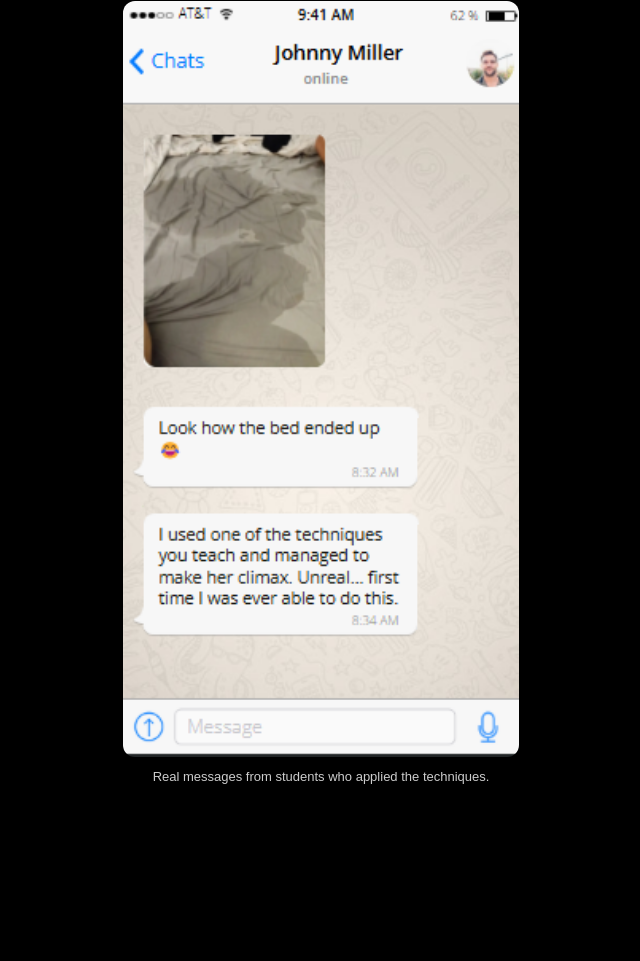
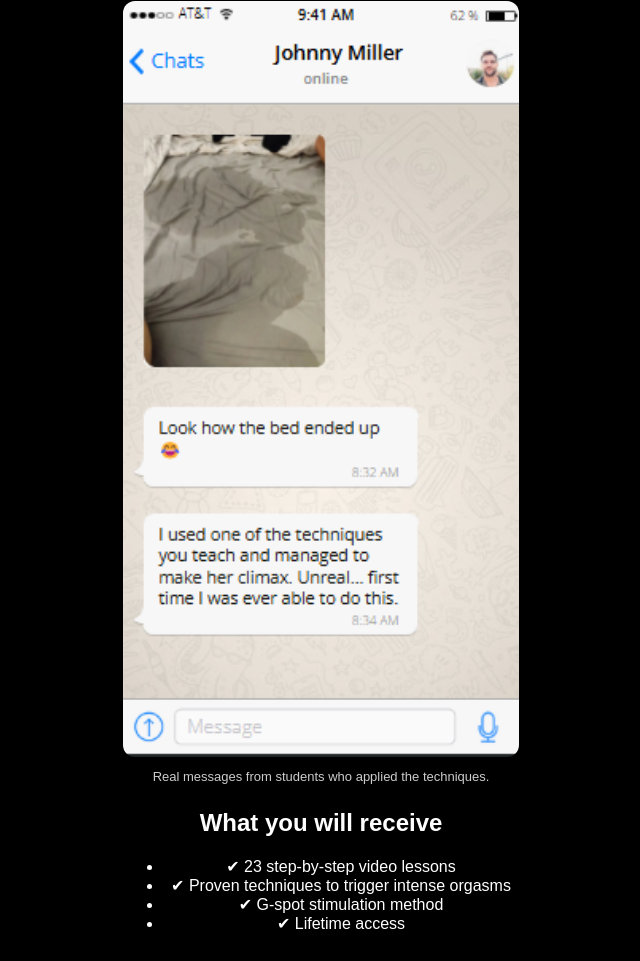
Before and after one commit to igoralejandro123/quiz-site, a website: page public/vendas.html in a window 1280 px wide. Shown: the part 3456-4417 px from the top of the page, without its empty margins (319-959 px from the left). Before the commit the page ends 4277 px from the top, so only its background shows below. Drawn offline with Linux system fonts and the light colour scheme.

Commit message:
Update vendas.html

```diff
--- a/public/vendas.html
+++ b/public/vendas.html
@@ -118,6 +118,18 @@
 
 </section>
 
+<section class="receive-section">
+
+  <h2>What you will receive</h2>
+
+  <ul class="receive-list">
+    <li>✔ 23 step-by-step video lessons</li>
+    <li>✔ Proven techniques to trigger intense orgasms</li>
+    <li>✔ G-spot stimulation method</li>
+    <li>✔ Lifetime access</li>
+  </ul>
+
+</section>
 
 
 </section>
```
